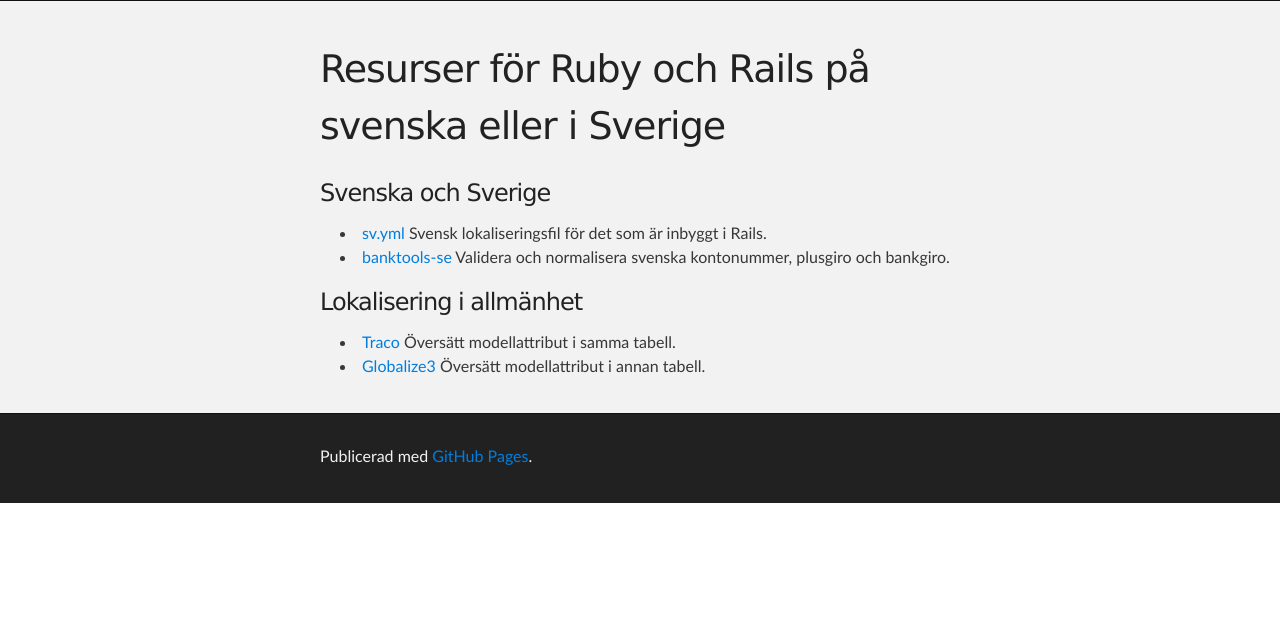
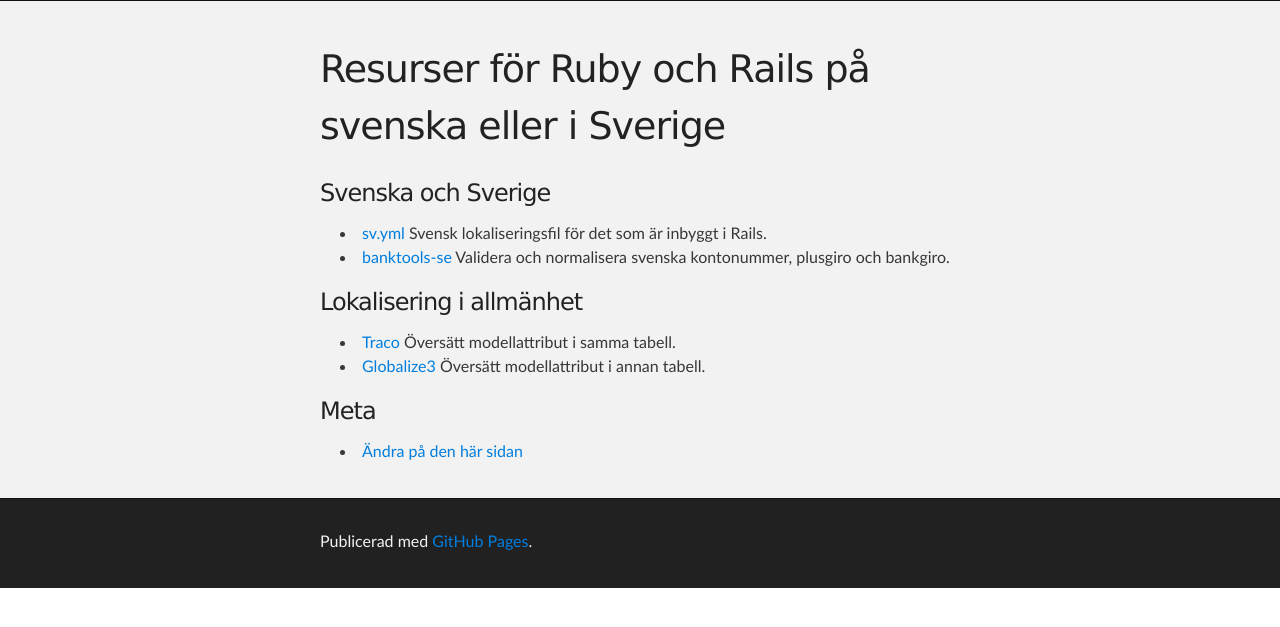
Before and after one commit to rails-se/rails-se.github.com, a Jekyll site: the page built from resources.md, in a window 1280 px wide. Shown: the top 627 px of the page. Built offline with Jekyll 4.4.1, drawn with Linux system fonts in a browser that asks for light colours.

Commit message:
Update resources.md

```diff
--- a/resources.md
+++ b/resources.md
@@ -16,3 +16,7 @@ title: Resurser för Ruby och Rails på svenska eller i Sverige
   Översätt modellattribut i samma tabell.
 * [Globalize3](https://github.com/svenfuchs/globalize3)
   Översätt modellattribut i annan tabell.
+
+### Meta
+
+* [Ändra på den här sidan](https://github.com/rails-se/rails-se.github.com/edit/master/resources.md)
```
